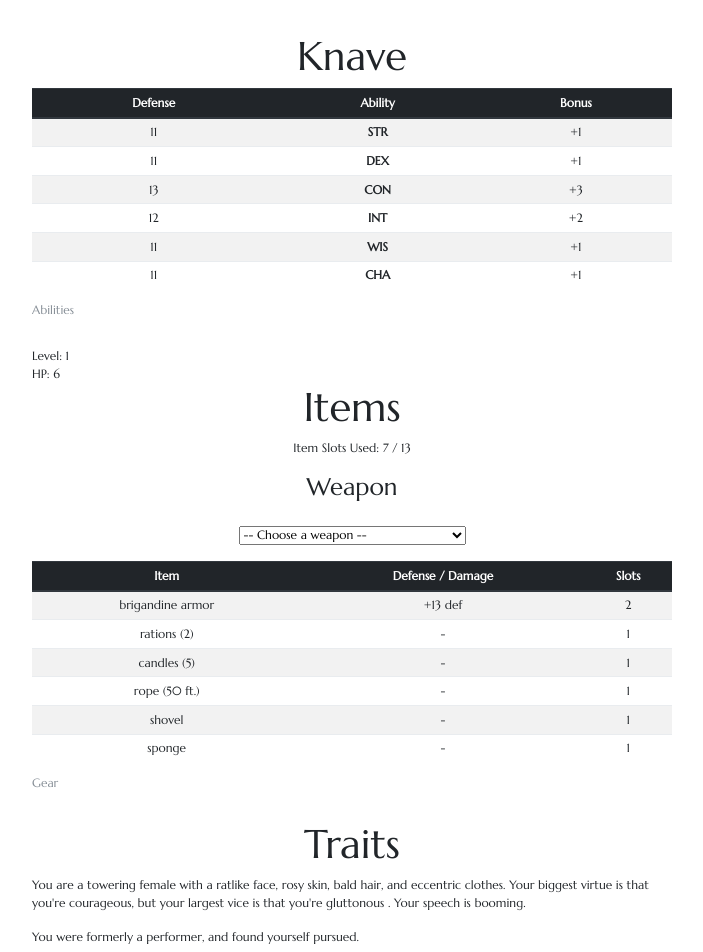
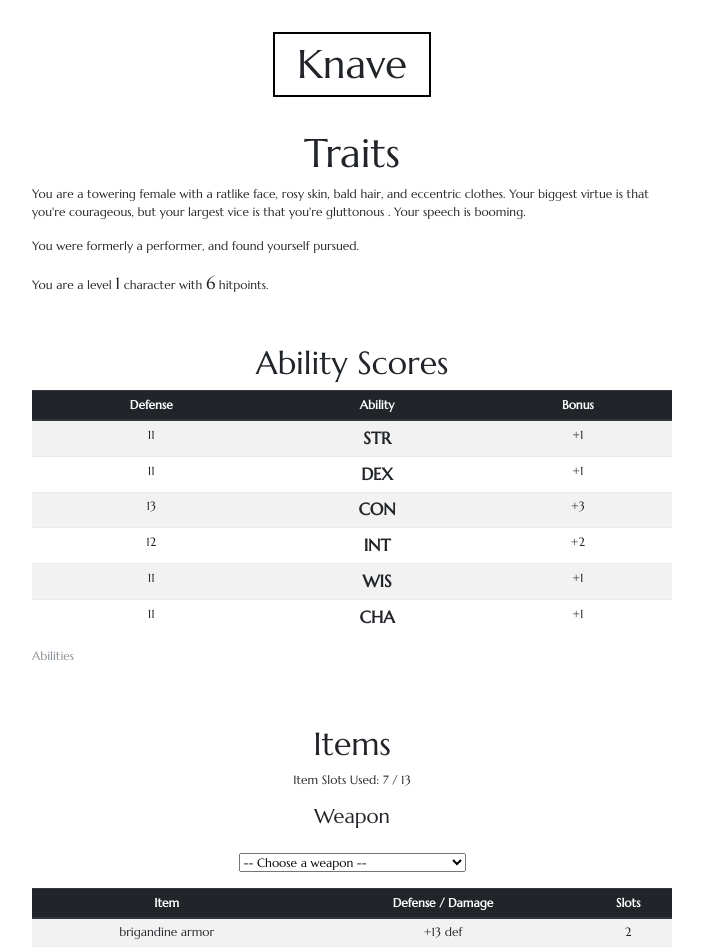
Before and after one commit to riccjohn/Knave-Character-Generator_deprecated, a React (Create React App) app: page / in a window 1280 px wide. Shown: the top 952 px of the page, without its empty margins (288-991 px from the left). Built offline with nearby package versions, Linux system fonts and the light colour scheme.

Commit message:
Moved character description to its own component and moved to top.

```diff
--- a/src/App.js
+++ b/src/App.js
@@ -1,5 +1,5 @@
 import React, { Component } from 'react'; // eslint-disable-line no-unused-vars
-import { AbilityScores, CharacterDetails } from './Components'; // eslint-disable-line no-unused-vars
+import { AbilityScores, CharacterDetails, Traits } from './Components'; // eslint-disable-line no-unused-vars
 import './index.css';
 import { weapons } from './data/gear';
 import { generateCharacter } from './utils/utils';
@@ -24,7 +24,8 @@ class App extends Component {
     return (
       <div className="main-container flex column">
         <div className="main-padding flex column">
-          <h1>Knave</h1>
+          <h1 className="box">Knave</h1>
+          <Traits character={this.state} />
           <AbilityScores character={this.state} />
           <CharacterDetails
             weaponUpdate={this.addWeapon}
--- a/src/Components/AbilityScores.js
+++ b/src/Components/AbilityScores.js
@@ -33,6 +33,7 @@ class AbilityScores extends Component {
     const { abilities } = character;
     return (
       <React.Fragment>
+        <h2>Ability Scores</h2>
         <div className="abilities flex row center section">
           <table className="table table-striped table-sm">
             <caption>Abilities</caption>
@@ -57,10 +58,6 @@ class AbilityScores extends Component {
             </tbody>
           </table>
         </div>
-        <div className="flex center column section">
-          <p className="block">Level: 1</p>{' '}
-          <p className="block">HP: {character.hp}</p>
-        </div>
       </React.Fragment>
     );
   }
--- a/src/Components/CharacterDetails.js
+++ b/src/Components/CharacterDetails.js
@@ -8,12 +8,12 @@ const CharacterDetails = props => {
   return (
     <React.Fragment>
       <div className="flex column center section items">
-        <h1>Items</h1>
+        <h2>Items</h2>
         <p>
           Item Slots Used: {calcUsedSlots(character)} /{' '}
           {character.abilities && getTotalSlots(character)}
         </p>
-        <h4>Weapon</h4>
+        <h5>Weapon</h5>
         <select
           onChange={el => {
             props.weaponUpdate(el.target.value);
@@ -62,28 +62,6 @@ const CharacterDetails = props => {
         ) : (
           <p>Loading ...</p>
         )}
-
-        <h1>Traits</h1>
-        {!!character.traits && (
-          <div>
-            <p className="inner-width section">
-              You are{' '}
-              {['a', 'e', 'i', 'o', 'u'].includes(character.traits.physique[0])
-                ? 'an'
-                : 'a'}{' '}
-              {character.traits.physique} {character.sex} with a{' '}
-              {character.traits.face} face, {character.traits.skin} skin,{' '}
-              {character.traits.hair} hair, and {character.traits.clothing}{' '}
-              clothes. Your biggest virtue is that you're{' '}
-              {character.traits.virtue}, but your largest vice is that you're{' '}
-              {character.traits.vice}. Your speech is {character.traits.speech}.
-            </p>
-            <p className="inner-width">
-              You were formerly a {character.traits.background}, and found
-              yourself {character.traits.misfortunes}.
-            </p>
-          </div>
-        )}
       </div>
     </React.Fragment>
   );
--- /dev/null
+++ b/src/Components/Traits.js
@@ -0,0 +1,36 @@
+import React from 'react'; // eslint-disable-line no-unused-vars
+
+const Traits = props => {
+  const { character } = props;
+  return (
+    <React.Fragment>
+      <h1>Traits</h1>
+      {!!character.traits && (
+        <div className="inner-width section">
+          <p>
+            You are{' '}
+            {['a', 'e', 'i', 'o', 'u'].includes(character.traits.physique[0])
+              ? 'an'
+              : 'a'}{' '}
+            {character.traits.physique} {character.sex} with a{' '}
+            {character.traits.face} face, {character.traits.skin} skin,{' '}
+            {character.traits.hair} hair, and {character.traits.clothing}{' '}
+            clothes. Your biggest virtue is that you're{' '}
+            {character.traits.virtue}, but your largest vice is that you're{' '}
+            {character.traits.vice}. Your speech is {character.traits.speech}.
+          </p>
+          <p>
+            You were formerly a {character.traits.background}, and found
+            yourself {character.traits.misfortunes}.
+          </p>
+          <p>
+            You are a level <span className="bold">1</span> character with{' '}
+            <span className="bold"> {character.hp}</span> hitpoints.
+          </p>
+        </div>
+      )}
+    </React.Fragment>
+  );
+};
+
+export default Traits;
--- a/src/Components/index.js
+++ b/src/Components/index.js
@@ -1,2 +1,3 @@
 export { default as AbilityScores } from './AbilityScores';
 export { default as CharacterDetails } from './CharacterDetails';
+export { default as Traits } from './Traits';
--- a/src/index.css
+++ b/src/index.css
@@ -64,9 +64,20 @@ body {
 
 .section {
   width: 100%;
+  margin-bottom: 2rem;
   max-width: 640px;
 }
 
 select {
   margin: 1rem;
 }
+
+.box {
+  border: 2px solid black;
+  padding: 0.4rem 1.4rem;
+  margin-bottom: 2rem;
+}
+
+.bold {
+  font-size: 1.4em;
+}
```
